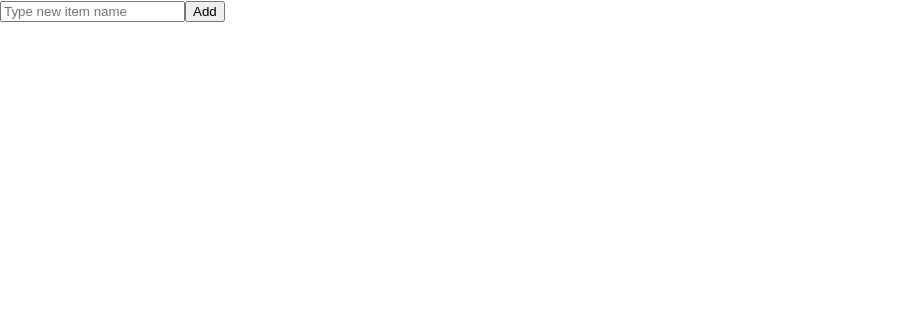
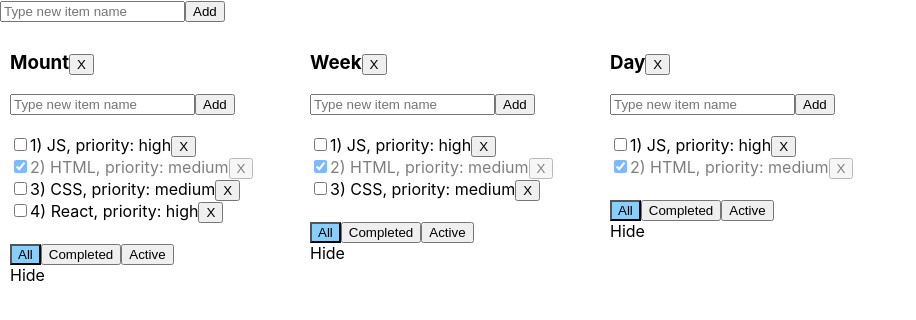
Before and after one commit to kotsur-vlad/todolist_classes, a React (Create React App) app: page / in a window 1280 px wide. Shown: the top 320 px of the page, without its empty margins (0-916 px from the left). Built offline with nearby package versions, Linux system fonts and the light colour scheme.

Commit message:
Added redux store, used "connect", added opportunity to delete tasks and todolists

```diff
--- a/package.json
+++ b/package.json
@@ -8,7 +8,9 @@
     "@testing-library/user-event": "^7.2.1",
     "react": "^16.13.1",
     "react-dom": "^16.13.1",
+    "react-redux": "^7.2.0",
     "react-scripts": "3.4.1",
+    "redux": "^4.0.5",
     "yarn": "^1.22.4"
   },
   "scripts": {
--- a/src/App.js
+++ b/src/App.js
@@ -1,4 +1,5 @@
 import React from 'react';
+import {connect} from "react-redux";
 
 import './App.css';
 import TodoList from "./TodoList";
@@ -7,53 +8,15 @@ import AddNewItemForm from "./AddNewItemForm";
 class App extends React.Component {
 
 	componentDidMount () {
-		this.restoreState();
 	}
 
-	state = {
-		todolists: [
-			// {id: 1, title: "Mount"},
-			// {id: 2, title: "Week"},
-			// {id: 3, title: "Day"}
-		]
-	};
-	newTodoListId = 1;
-
-	saveState = () => {
-		let stateAsString = JSON.stringify(this.state);
-		localStorage.setItem("todolists", stateAsString)
-	};
-
-	restoreState = () => {
-		let stateAsString = localStorage.getItem("todolists");
-		if (stateAsString) {
-			let state = JSON.parse(stateAsString);
-			state.todolists.forEach(tl => {
-				if (tl.id >= this.newTodoListId) {
-					this.newTodoListId++;
-				}
-			});
-			this.setState(state);
-		}
-	};
-
 	addTodoList = (newTodoListTitle) => {
-		let newTodoList = {
-			id: this.newTodoListId,
-			title: newTodoListTitle,
-		};
-		this.newTodoListId++;
-		let newTodoLists = [...this.state.todolists, newTodoList];
-		this.setState({
-			todolists: newTodoLists
-		}, () => {
-			this.saveState()
-		});
+		this.props.addTodoList(newTodoListTitle)
 	};
 
 	render = () => {
 
-		let todolists = this.state.todolists.map(tl => <TodoList id={tl.id} title={tl.title}/>)
+		let todolists = this.props.todolists.map(tl => <TodoList key={tl.id} id={tl.id} title={tl.title} tasks={tl.tasks}/>)
 
 		return (
 			<>
@@ -68,4 +31,24 @@ class App extends React.Component {
 	}
 }
 
-export default App;
+const mapStateToProps = (state) => {
+	return {
+		todolists: state.todolists
+	}
+}
+
+const mapDispatchToProps = (dispatch) => {
+	return {
+		addTodoList: (newTodoListTitle) => {
+			const action = {
+				type: "ADD_TODOLIST",
+				newTodoListTitle
+			}
+			dispatch(action)
+		}
+	}
+}
+
+const AppContainer = connect(mapStateToProps, mapDispatchToProps)(App)
+
+export default AppContainer;
--- a/src/TodoList.js
+++ b/src/TodoList.js
@@ -4,79 +4,29 @@ import TodoListFooter from "./TodoListFooter";
 import TodoListTitle from "./TodoListTitle";
 import TodoListTasks from "./TodoListTasks";
 import AddNewItemForm from "./AddNewItemForm";
+import {connect} from "react-redux";
 
 class TodoList extends React.Component {
 
 	componentDidMount () {
-		this.restoreState();
 	}
 
 	state = {
-		tasks: [
-			// {id: 1, title: "JS", isDone: false, priority: "high"},
-			// {id: 2, title: "HTML", isDone: true, priority: "medium"},
-			// {id: 3, title: "CSS", isDone: false, priority: "medium"},
-			// {id: 4, title: "React", isDone: false, priority: "high"}
-		],
 		filterValue: "All"
-	};
-	newTaskId = 1;
-
-
-	saveState = () => {
-		let stateAsString = JSON.stringify(this.state);
-		localStorage.setItem("todolist_" + this.props.id, stateAsString)
-	};
-
-	restoreState = () => {
-		let stateAsString = localStorage.getItem("todolist_" + this.props.id);
-		if (stateAsString) {
-			let state = JSON.parse(stateAsString);
-			state.tasks.forEach(t => {
-				if (t.id >= this.newTaskId) {
-					this.newTaskId++;
-				}
-			});
-			this.setState(state);
-		}
 	};
 
 	addTask = (newTaskTitle) => {
-		let newTask = {
-			id: this.newTaskId,
-			title: newTaskTitle,
-			isDone: false,
-			priority: "high"
-		};
-		this.newTaskId++;
-		let newTasks = [...this.state.tasks, newTask];
-		this.setState({
-			tasks: newTasks
-		}, () => {
-			this.saveState()
-		});
+		this.props.addTask(newTaskTitle, this.props.id)
 	};
 
 	changeFilter = (newFilterValue) => {
 		this.setState({
 			filterValue: newFilterValue
-		}, () => {
-			this.saveState()
 		})
 	};
 
 	changeTask = (taskId, obj) => {
-		let newTasks = this.state.tasks.map(t => {
-			if (t.id === taskId) {
-				return {...t, ...obj};
-			}
-			return t;
-		})
-		this.setState({
-			tasks: newTasks
-		}, () => {
-			this.saveState()
-		})
+		this.props.changeTask(taskId, obj, this.props.id)
 	};
 
 	changeTitle = (taskId, newTitle) => {
@@ -92,12 +42,13 @@ class TodoList extends React.Component {
 		return (
 			<div className="todoList">
 				<div className="todoList-header">
-					<TodoListTitle title={this.props.title}/>
+					<TodoListTitle todolistId={this.props.id} todolistTitle={this.props.title}
+								   deleteTodoList={this.props.deleteTodoList}/>
 					<AddNewItemForm addItem={this.addTask}/>
 				</div>
-				<TodoListTasks changeStatus={this.changeStatus}
-							   changeTitle={this.changeTitle}
-							   tasks={this.state.tasks.filter(task => {
+				<TodoListTasks todolistId={this.props.id} changeStatus={this.changeStatus} changeTitle={this.changeTitle}
+							   deleteTask={this.props.deleteTask}
+							   tasks={this.props.tasks.filter(task => {
 								   switch (this.state.filterValue) {
 									   case "All":
 										   return true;
@@ -116,4 +67,43 @@ class TodoList extends React.Component {
 	}
 }
 
-export default TodoList;
+const mapDispatchToProps = (dispatch) => {
+	return {
+		addTask: (newTaskTitle, todolistId) => {
+			const action = {
+				type: "ADD_TASK",
+				newTaskTitle,
+				todolistId
+			}
+			dispatch(action)
+		},
+		changeTask: (taskId, obj, todolistId) => {
+			const action = {
+				type: "CHANGE_TASK",
+				taskId,
+				obj,
+				todolistId
+			}
+			dispatch(action)
+		},
+		deleteTask: (taskId, todolistId) => {
+			const action = {
+				type: "DELETE_TASK",
+				taskId,
+				todolistId
+			}
+			dispatch(action)
+		},
+		deleteTodoList: (todolistId) => {
+			const action = {
+				type: "DELETE_TODOLIST",
+				todolistId
+			}
+			dispatch(action)
+		}
+	}
+}
+
+const TodoListContainer = connect(null, mapDispatchToProps)(TodoList)
+
+export default TodoListContainer;
--- a/src/TodoListTask.js
+++ b/src/TodoListTask.js
@@ -18,12 +18,16 @@ class TodoListTask extends React.Component {
 		})
 	}
 
+	onDeleteTaskClick = () => {
+		this.props.deleteTask(this.props.task.id, this.props.todolistId)
+	}
+
 	onTitleChanged = (e) => {
-		this.props.changeTitle (this.props.task.id, e.currentTarget.value)
+		this.props.changeTitle(this.props.task.id, e.currentTarget.value)
 	};
 
 	onIsDoneChanged = (e) => {
-		this.props.changeStatus (this.props.task.id, e.currentTarget.checked)
+		this.props.changeStatus(this.props.task.id, e.currentTarget.checked)
 	};
 
 	render = () => {
@@ -34,9 +38,11 @@ class TodoListTask extends React.Component {
 			<div className={taskClassName}>
 				<input type="checkbox" checked={this.props.task.isDone} onChange={this.onIsDoneChanged}/>
 				{this.state.editMode
-					? <input type="text" autoFocus={true} value={this.props.task.title} onChange={this.onTitleChanged} onBlur={this.deactivateEditMode}/>
+					? <input type="text" autoFocus={true} value={this.props.task.title} onChange={this.onTitleChanged}
+							 onBlur={this.deactivateEditMode}/>
 					: <span onClick={this.activateEditMode}>{this.props.task.id}) {this.props.task.title}</span>
 				}, priority: {this.props.task.priority}
+				<button onClick={this.onDeleteTaskClick}>X</button>
 			</div>
 		)
 	}
--- a/src/TodoListTasks.js
+++ b/src/TodoListTasks.js
@@ -5,8 +5,9 @@ import TodoListTask from "./TodoListTask";
 class TodoListTasks extends React.Component {
 	render = () => {
 
-		let todoListTasks = this.props.tasks.map (t => {
-			return <TodoListTask changeStatus={this.props.changeStatus} changeTitle={this.props.changeTitle} task={t}/>
+		let todoListTasks = this.props.tasks.map(t => {
+			return <TodoListTask key={t.id} changeStatus={this.props.changeStatus} changeTitle={this.props.changeTitle}
+								 deleteTask={this.props.deleteTask} todolistId={this.props.todolistId} task={t}/>
 		});
 
 		return (
--- a/src/TodoListTitle.js
+++ b/src/TodoListTitle.js
@@ -2,10 +2,17 @@ import React from "react";
 
 class TodoListTitle extends React.Component {
 
+	onDeleteTodoListClick = () => {
+		this.props.deleteTodoList(this.props.todolistId)
+	}
+
 	render = () => {
 		return (
 			<div>
-				<h3 className="todoList-header__title">{this.props.title}</h3>
+				<h3 className="todoList-header__title">
+					{this.props.todolistTitle}
+					<button onClick={this.onDeleteTodoListClick}>X</button>
+				</h3>
 			</div>
 		)
 	}
--- a/src/index.js
+++ b/src/index.js
@@ -1,10 +1,16 @@
 import React from 'react';
 import ReactDOM from 'react-dom';
+import {Provider} from "react-redux";
+
 import './index.css';
 import App from './App';
 import * as serviceWorker from './serviceWorker';
+import store from "./store";
 
-ReactDOM.render(<App />, document.getElementById('root'));
+ReactDOM.render(
+	<Provider store={store}>
+		<App/>
+	</Provider>, document.getElementById('root'));
 
 // If you want your app to work offline and load faster, you can change
 // unregister() to register() below. Note this comes with some pitfalls.
--- /dev/null
+++ b/src/store.js
@@ -0,0 +1,114 @@
+import {createStore} from "redux";
+
+const initialState = {
+	todolists: [
+		{
+			id: 1, title: "Mount", tasks: [
+				{id: 1, title: "JS", isDone: false, priority: "high"},
+				{id: 2, title: "HTML", isDone: true, priority: "medium"},
+				{id: 3, title: "CSS", isDone: false, priority: "medium"},
+				{id: 4, title: "React", isDone: false, priority: "high"}
+			]
+		},
+		{
+			id: 2, title: "Week", tasks: [
+				{id: 1, title: "JS", isDone: false, priority: "high"},
+				{id: 2, title: "HTML", isDone: true, priority: "medium"},
+				{id: 3, title: "CSS", isDone: false, priority: "medium"}
+			]
+		},
+		{
+			id: 3, title: "Day", tasks: [
+				{id: 1, title: "JS", isDone: false, priority: "high"},
+				{id: 2, title: "HTML", isDone: true, priority: "medium"}
+			]
+		}
+	]
+}
+
+const reducer = (state = initialState, action) => {
+	switch (action.type) {
+		case "ADD_TODOLIST":
+			let newTodoList = {
+				id: (new Date()).getTime(),
+				title: action.newTodoListTitle,
+				tasks: []
+			};
+			return {
+				...state,
+				todolists: [...state.todolists, newTodoList]
+			}
+		case "DELETE_TODOLIST":
+			return {
+				...state,
+				todolists: state.todolists.filter(tl => {
+					return tl.id !== action.todolistId
+				})
+			}
+		case "ADD_TASK":
+			let newTask = {
+				id: (new Date()).getTime(),
+				title: action.newTaskTitle,
+				isDone: false,
+				priority: "high"
+			};
+			return {
+				...state,
+				todolists: state.todolists.map(tl => {
+					if (tl.id === action.todolistId) {
+						return {
+							...tl,
+							tasks: [...tl.tasks, newTask]
+						}
+					}
+					return tl
+				})
+			}
+		case "DELETE_TASK":
+			return {
+				...state,
+				todolists: state.todolists.map (tl => {
+					if (tl.id === action.todolistId) {
+						return {
+							...tl,
+							tasks: tl.tasks.filter(t => {
+								return t.id !==action.taskId
+							})
+						}
+					} else {
+						return tl
+					}
+				})
+			}
+		case "CHANGE_TASK":
+			return {
+				...state,
+				todolists: state.todolists.map(tl => {
+					if (tl.id !== action.todolistId) {
+						return tl
+					} else {
+						return {
+							...tl,
+							tasks: tl.tasks.map(t => {
+								if (t.id !== action.taskId) {
+									return t
+								} else {
+									return {
+										...t,
+										...action.obj
+									}
+								}
+							})
+						}
+					}
+
+				})
+			}
+		default:
+			return state
+	}
+}
+
+const store = createStore(reducer);
+
+export default store;
```
Also changed, not shown: 2 other files (tests, documents, lock files or other folders).
